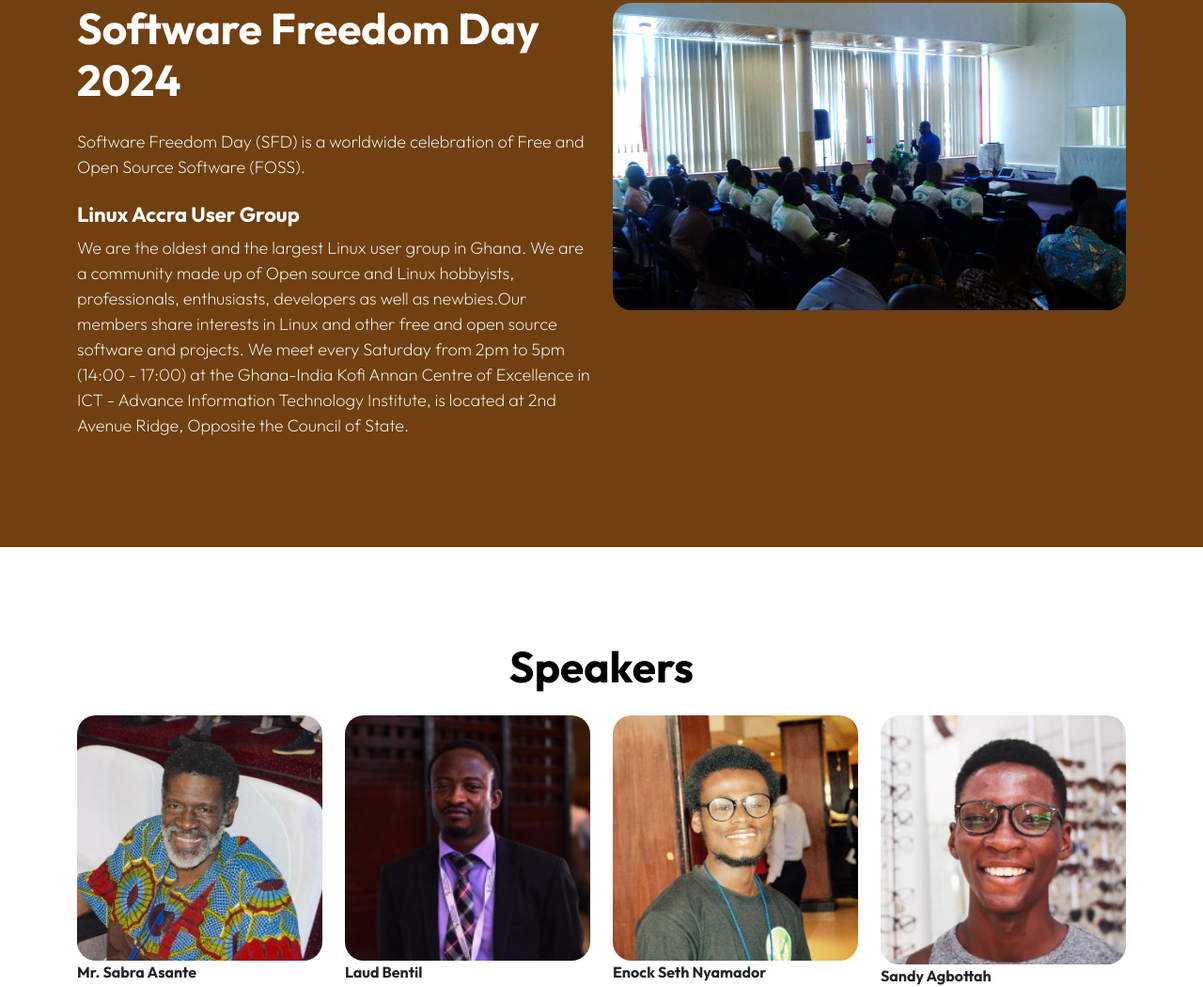
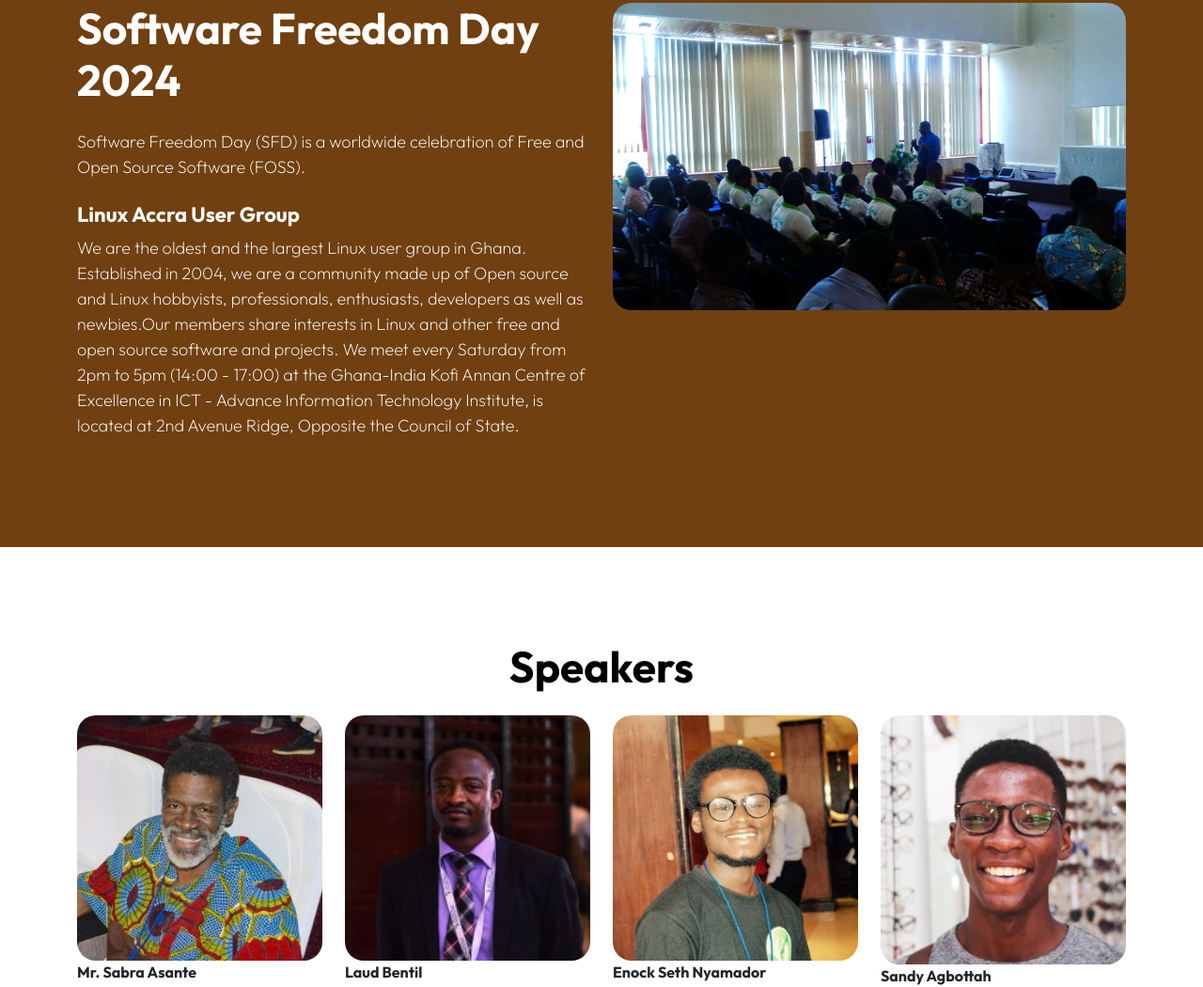
Before and after one commit to laudb/SFD2024, a plain HTML site: page index.html in a window 1280 px wide. Shown: the part 897-1947 px from the top of the page at 94% size. Drawn offline with Linux system fonts and the light colour scheme.

Commit message:
update about section

```diff
--- a/index.html
+++ b/index.html
@@ -175,7 +175,7 @@
 
                             <h6 class="text-white mt-4">Linux Accra User Group </h6>
 
-                            <p class="text-white">We are the oldest and the largest Linux user group in Ghana. We are a community made up of Open source and Linux hobbyists, professionals, enthusiasts, developers as well as newbies.Our members share interests in Linux and other free and open source software and projects.
+                            <p class="text-white">We are the oldest and the largest Linux user group in Ghana. Established in 2004, we are a community made up of Open source and Linux hobbyists, professionals, enthusiasts, developers as well as newbies.Our members share interests in Linux and other free and open source software and projects.
 
                                 We meet every Saturday from 2pm to 5pm (14:00 - 17:00) at the Ghana-India Kofi Annan Centre of Excellence in ICT - Advance Information Technology Institute, is located at 2nd Avenue Ridge, Opposite the Council of State.
                             </p>
```
